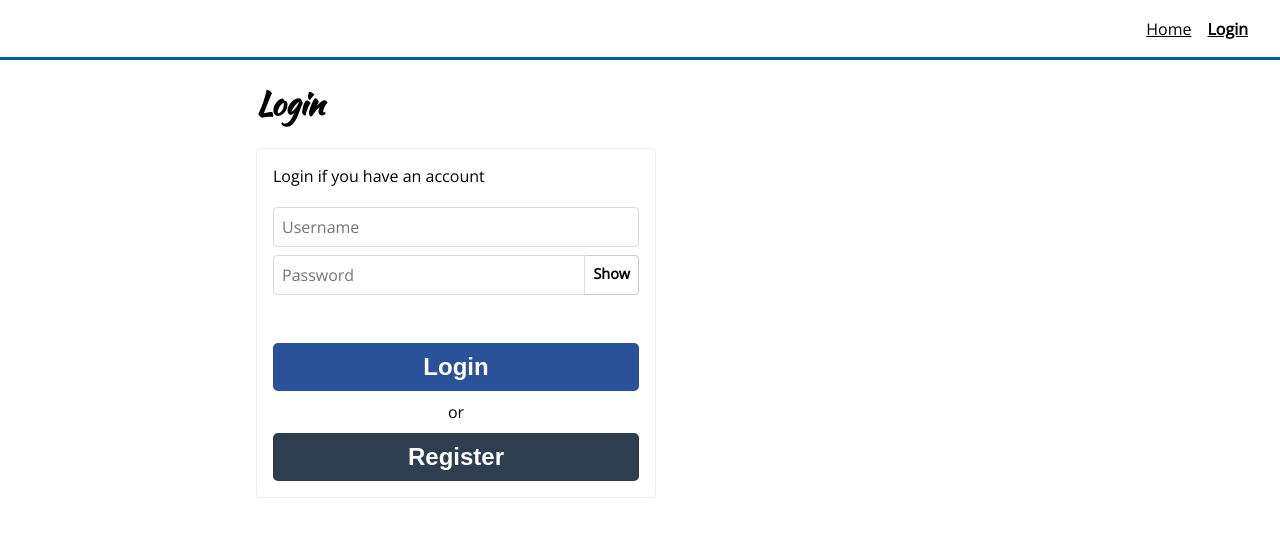
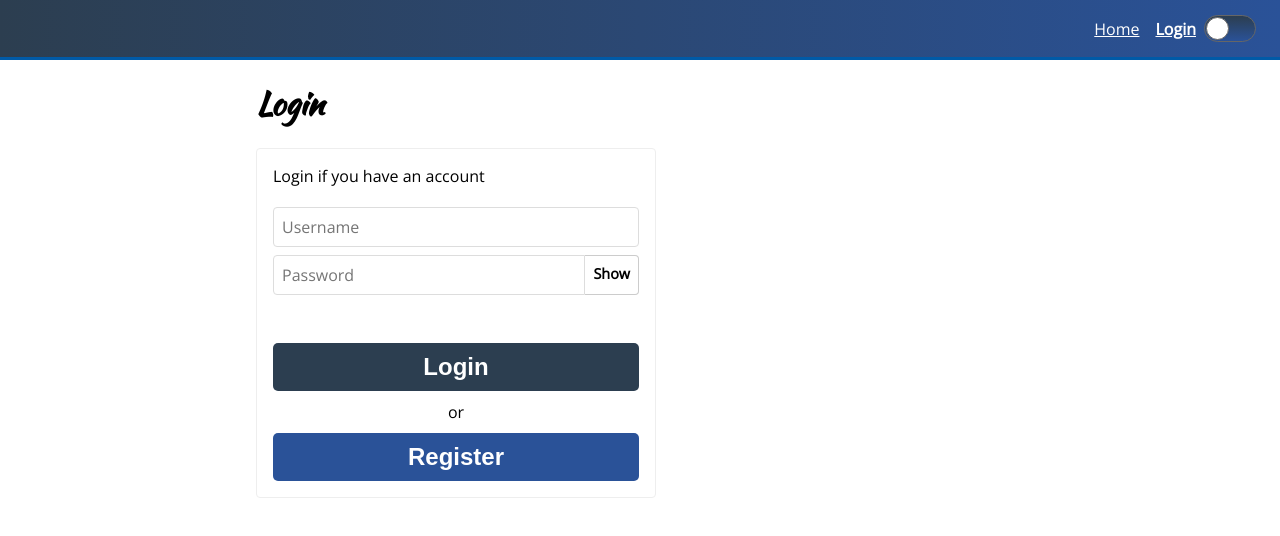
Before and after one commit to redeyedev-208/ga-styled-components-v5, a React (Create React App) app: page /login in a window 1280 px wide. Shown: the top 536 px of the page. Built offline with nearby package versions, Linux system fonts and the light colour scheme.

Commit message:
completed styling demo, will host on Netlify

```diff
--- a/package.json
+++ b/package.json
@@ -7,6 +7,7 @@
     "@testing-library/jest-dom": "^5.17.0",
     "@testing-library/react": "^13.4.0",
     "@testing-library/user-event": "^13.5.0",
+    "prop-types": "^15.8.1",
     "react": "^18.2.0",
     "react-dom": "^18.2.0",
     "react-router-dom": "^6.16.0",
--- a/src/components/App.js
+++ b/src/components/App.js
@@ -1,31 +1,35 @@
+import { useState } from 'react';
 import { createGlobalStyle, ThemeProvider } from 'styled-components';
 import { Routes, Route } from 'react-router-dom';
 import Home from 'components/pages/Home';
 import Login from 'components/pages/Login';
+import LightTheme from 'themes/lightTheme';
+import DarkTheme from 'themes/darkTheme';
 
 const GlobalStyle = createGlobalStyle`
 // This is how we apply global styles.
 body {
-  background: white;
+  background: ${(props) => props.theme.bodyBackgroundColor};
   min-height: 100vh;
   margin: 0;
-  color: black;
+  /* padding-top: 5px; */
+  margin-top: 5px;
+  color: ${(props) => props.theme.bodyFontColor};
   font-family: 'Kaushan Script', cursive;
 }
 `;
 
-// We need to create a theme for the ThemeProvider.
-// This is where we can store colors, fonts, etc.
-// All we need to do is create an object with the values we want.
-// So styled components will inject variables as props into our styled components.
-const theme = {
-  primaryColor: '#2a5298',
-  secondaryColor: '#2c3e50',
-};
-
 function App() {
+  const [theme, setTheme] = useState(LightTheme);
   return (
-    <ThemeProvider theme={theme}>
+    <ThemeProvider
+      theme={{
+        ...theme,
+        setTheme: () => {
+          setTheme((s) => (s.id === 'lightTheme' ? DarkTheme : LightTheme));
+        },
+      }}
+    >
       <GlobalStyle />
       <Routes>
         <Route
--- a/src/components/common/Button.js
+++ b/src/components/common/Button.js
@@ -1,45 +1,28 @@
 import styled, { css } from 'styled-components';
+import PropTypes from 'prop-types';
 
-// Back ticks are called template literals.
-// They allow you to embed variables and expressions
-// into a string by wrapping them in ${}.
-// This allows us access to the props that are passed to the component.
-// It is a different way to call a function.
-// Note: Also when we add props to a componen
-// Note: It actually is adding an attribute to the component and not a prop.
-
-// Explanation of what is the main benefit of Styled Components: But with a component that is
-// Styled components allow us not to have to write
-// what is below. It is a function that returns a component.
-// const Button2 = ({children}) => {
-//   return (
-//     <Button>{children}</Button>
-//   );
-// }
+const largeStyles = ({ large }) => {
+  if (large) {
+    return css`
+      padding: 10px;
+      border-radius: 5px;
+      font-size: 1.5em;
+    `;
+  } else {
+    return css`
+      padding: 8px;
+      border-radius: 4px;
+      font-size: 1em;
+    `;
+  }
+};
 
 const Button = styled.button`
   color: white;
   background: ${(props) =>
     props.secondary ? props.theme.secondaryColor : props.theme.primaryColor};
-  /* background: #f8049c; */
   font-weight: bold;
-  // Don't write compost like this, no syntax highlighting is available.
-  // It also looks ugly.
-  // Css helper functions are available to accomplish this.
-  /* ${(p) => (p.large ? 'padding:8px; font-size:1.5em;' : '')} */
-  /* CSS Helpers Example: */
-  ${(p) =>
-    p.large
-      ? css`
-          padding: 10px;
-          border-radius: 5px;
-          font-size: 1.5em;
-        `
-      : css`
-          padding: 8px;
-          border-radius: 4px;
-          font-size: 1em;
-        `}
+  ${largeStyles}
   box-shadow: none;
   border: none;
   width: 100%;
@@ -52,5 +35,14 @@ const Button = styled.button`
   }
 `;
 
-// This is a named export. It is a way to export multiple things
+// https://github.com/facebook/prop-types
+// Annotating the props that the component accepts.
+// This is not required, but it will help you and others
+// Good luck figuring out what props a component accepts.
+// You got this!
+Button.propTypes = {
+  large: PropTypes.bool,
+  secondary: PropTypes.bool,
+};
+
 export { Button };
--- a/src/components/common/Header.js
+++ b/src/components/common/Header.js
@@ -1,6 +1,7 @@
-import { useState } from 'react';
-import styled from 'styled-components';
+import { useState, useContext } from 'react';
+import styled, { ThemeContext } from 'styled-components';
 import { Link as ReactRouterLink, useLocation } from 'react-router-dom';
+import { Toggle } from './Toggle';
 
 // Gradients taken from https://uigradients.com/#Rastafari
 // Alternatively you can use: https://coolors.co/colors to find a color palette.
@@ -16,7 +17,7 @@ const HeaderWrapper = styled.header`
   background-image: linear-gradient(
     to right,
     ${(p) => p.theme.primaryColor},
-    ${(p) => p.theme.secondaryColor} #fffde4
+    ${(p) => p.theme.secondaryColor}
   );
   border-bottom: 3px solid #005aa7;
 `;
@@ -30,8 +31,8 @@ const Menu = styled.nav`
   top: 60px;
   padding: 8px;
   box-sizing: border-box;
-  border-bottom: 3px solid ${(p) => p.theme.secondaryColor} #fffde4;
-  background: white;
+  border-bottom: 3px solid ${(p) => p.theme.secondaryColor};
+  background: ${(p) => p.theme.bodyBackgroundColor};
 
   // Add the media query styles here.
   // Using our mobile first approach, we will add the styles for mobile screens
@@ -63,7 +64,7 @@ const StyledLink = styled(Link)`
   box-sizing: border-box;
   margin: auto 0;
   font-weight: ${(props) => (props.isActive ? 'bold' : 'normal')};
-  color: black;
+  color: white;
 `;
 
 // Custom styled component for the hamburger menu icon.
@@ -71,13 +72,13 @@ const MobileMenuIcon = styled.div`
   margin: auto 0 auto auto;
   width: 25px;
   min-width: 25px;
-  padding: 5px;
+  padding: px;
   // We want to target the divs inside the MobileMenuIcon component.
   // These are the divs that will be the hamburger menu.
   // Also known as the children of the MobileMenuIcon component.
   > div {
     height: 3px;
-    background: black;
+    background: white;
     margin: 5px 0;
     width: 100%;
   }
@@ -91,6 +92,8 @@ const MobileMenuIcon = styled.div`
 export function Header() {
   const [menuIsOpen, setMenuIsOpen] = useState(false);
   const { pathname } = useLocation();
+  // We are getting the values from the ThemeContext.
+  const { id, setTheme } = useContext(ThemeContext);
 
   return (
     <HeaderWrapper>
@@ -112,6 +115,10 @@ export function Header() {
         >
           Login
         </StyledLink>
+        <Toggle
+          isActive={id === 'darkTheme'}
+          onToggle={setTheme}
+        />
       </Menu>
     </HeaderWrapper>
   );
--- /dev/null
+++ b/src/components/common/Toggle.js
@@ -0,0 +1,38 @@
+import styled from 'styled-components';
+import React from 'react';
+
+const ToggleWrapper = styled.div`
+  width: 50px;
+  min-width: 50px;
+  height: 25px;
+  border-radius: 25px;
+  border: 1px solid #666;
+  margin: auto;
+  display: flex;
+  background-image: linear-gradient(
+    to bottom,
+    ${(props) => props.theme.primaryColor},
+    ${(props) => props.theme.secondaryColor}
+  );
+`;
+
+const Notch = styled.div`
+  height: 21px;
+  width: 21px;
+  border: 1px solid #666;
+  margin-top: 1px;
+  background: white;
+  border-radius: 50%;
+  transition: transform 0.1s linear;
+
+  // We are going to transform the Notch component
+  transform: translate(${(props) => (props.isActive ? '26px' : '1px')});
+`;
+
+export function Toggle({ isActive, onToggle }) {
+  return (
+    <ToggleWrapper onClick={onToggle}>
+      <Notch isActive={isActive} />
+    </ToggleWrapper>
+  );
+}
--- a/src/components/common/index.js
+++ b/src/components/common/index.js
@@ -7,3 +7,4 @@ export * from './Header';
 export * from './Input';
 export * from './PasswordInput';
 export * from './Spinner';
+export * from './Toggle';
--- a/src/components/pages/Login.js
+++ b/src/components/pages/Login.js
@@ -11,6 +11,7 @@ import styled from 'styled-components';
 const Form = styled.form`
   width: 100%;
   max-width: 400px;
+
   background: white;
   border: 1px solid #eee;
   padding: 16px;
--- /dev/null
+++ b/src/themes/darkTheme.js
@@ -0,0 +1,9 @@
+const theme = {
+  id: 'darkTheme', // Added this so we can identify the theme by name.
+  primaryColor: 'black',
+  secondaryColor: 'midnightblue',
+  bodyBackgroundColor: 'black',
+  bodyFontColor: 'white',
+};
+
+export default theme;
--- /dev/null
+++ b/src/themes/lightTheme.js
@@ -0,0 +1,9 @@
+const theme = {
+  id: 'lightTheme', // Added this so we can identify the theme by name.
+  primaryColor: '#2c3e50',
+  secondaryColor: '#2a5298',
+  bodyBackgroundColor: 'white',
+  bodyFontColor: 'black',
+};
+
+export default theme;
```
Also changed, not shown: 1 other file (tests, documents, lock files or other folders).
